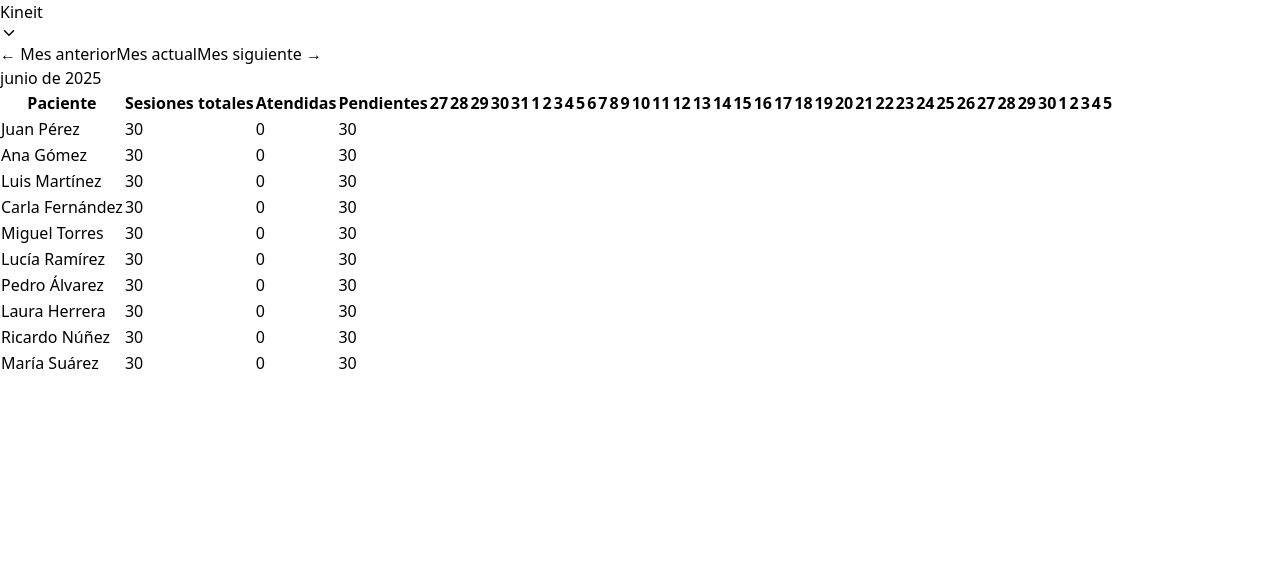
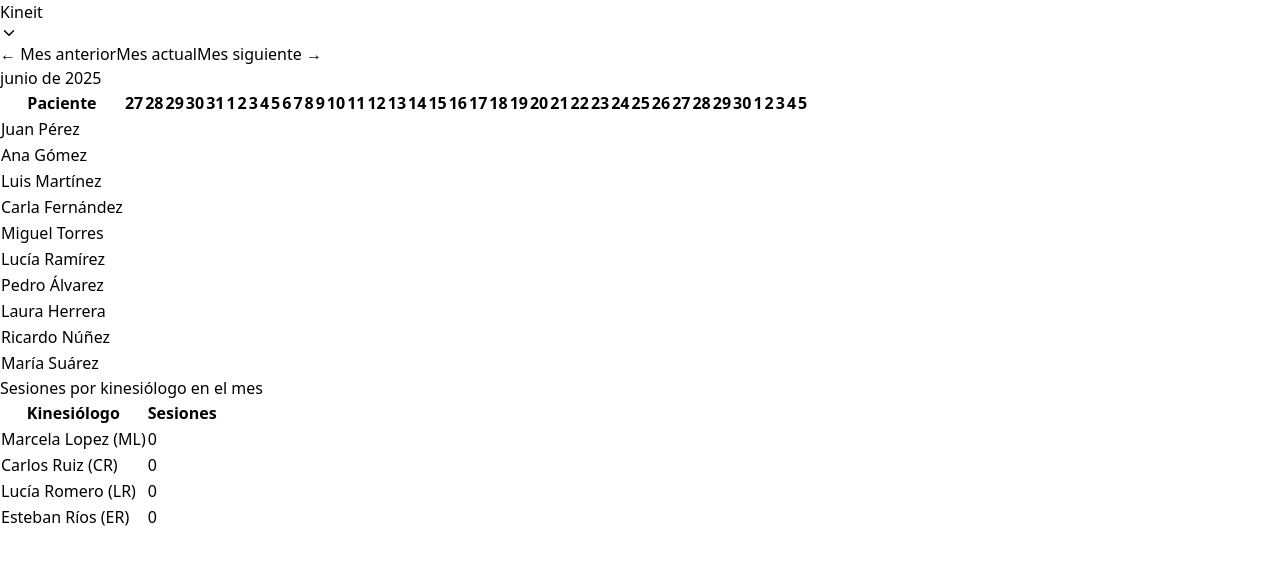
Before and after one commit to leonardo-santucho/keneit-front, a React (Vite) app: page /matrix in a window 1280 px wide. Shown: the top 564 px of the page. Built offline with nearby package versions, Linux system fonts and the light colour scheme.

Commit message:
add TherapistSummary component

```diff
--- /dev/null
+++ b/src/components/TherapistSummary.jsx
@@ -0,0 +1,33 @@
+// TherapistSummary.jsx
+import React from "react";
+
+export default function TherapistSummary({ therapistStats, kinesiologists }) {
+  const getTherapistName = (initials) => {
+    const found = kinesiologists.find(k => k.initials === initials);
+    return found ? `${found.name} (${found.initials})` : initials;
+  };
+
+  const sortedStats = Object.entries(therapistStats).sort(([, a], [, b]) => b - a);
+
+  return (
+    <div className="mt-6">
+      <h3 className="text-md font-semibold mb-2">Sesiones por kinesiólogo en el mes</h3>
+      <table className="min-w-sm border text-sm">
+        <thead>
+          <tr>
+            <th className="border px-2 py-1 bg-gray-100">Kinesiólogo</th>
+            <th className="border px-2 py-1 bg-gray-100 text-center">Sesiones</th>
+          </tr>
+        </thead>
+        <tbody>
+          {sortedStats.map(([initials, count]) => (
+            <tr key={initials}>
+              <td className="border px-2 py-1 whitespace-nowrap">{getTherapistName(initials)}</td>
+              <td className="border px-2 py-1 text-center">{count}</td>
+            </tr>
+          ))}
+        </tbody>
+      </table>
+    </div>
+  );
+}
--- a/src/pages/Matrix.jsx
+++ b/src/pages/Matrix.jsx
@@ -1,7 +1,9 @@
 // Matrix.jsx
 import React, { useState, useEffect } from "react";
 import { patientsMock } from "../data/patientsMock";
+import { kinesiologistsMock } from "../data/kinesiologistsMock";
 import TherapistSelector from "../components/TherapistSelector";
+import TherapistSummary from "../components/TherapistSummary";
 
 export default function Matrix() {
   const [data, setData] = useState([]);
@@ -79,6 +81,23 @@ export default function Matrix() {
     return date.toLocaleDateString('es-ES', { month: 'long', year: 'numeric' });
   };
 
+  const therapistStats = {};
+  kinesiologistsMock.forEach(k => {
+    therapistStats[k.initials] = 0;
+  });
+
+  const monthDateStrs = dates
+    .filter(date => date.getMonth() === currentMonth)
+    .map(date => date.toISOString().split("T")[0]);
+
+  data.forEach((patient) => {
+    patient.sessions.forEach((s) => {
+      if (monthDateStrs.includes(s.date)) {
+        therapistStats[s.therapist] = (therapistStats[s.therapist] || 0) + 1;
+      }
+    });
+  });
+
   return (
     <div className="overflow-auto">
       <div className="flex justify-between items-center mb-4 gap-2 flex-wrap">
@@ -111,9 +130,6 @@ export default function Matrix() {
         <thead>
           <tr>
             <th className="border px-2 py-1 bg-gray-100 sticky left-0 z-10">Paciente</th>
-            <th className="border px-2 py-1 bg-gray-100 sticky left-[140px] z-10">Sesiones totales</th>
-            <th className="border px-2 py-1 bg-gray-100 sticky left-[200px] z-10">Atendidas</th>
-            <th className="border px-2 py-1 bg-gray-100 sticky left-[280px] z-10">Pendientes</th>
             {dates.map((date) => {
               const isCurrentMonth = date.getMonth() === currentMonth;
               const isToday = date.toISOString().split("T")[0] === todayStr;
@@ -134,19 +150,11 @@ export default function Matrix() {
           </tr>
         </thead>
         <tbody>
-          {data.map((patientRow, idx) => {
-            const monthDates = dates.filter(date => date.getMonth() === currentMonth);
-            const sessionDates = patientRow.sessions.map(s => s.date);
-            const attended = monthDates.filter(date => sessionDates.includes(date.toISOString().split("T")[0])).length;
-            const total = monthDates.length;
-            const pending = total - attended;
-
-            return (
+          {data.map((patientRow, idx) => (
             <tr key={idx}>
-                <td className="border px-2 py-1 sticky left-0 bg-white z-0 whitespace-nowrap">{patientRow.patient}</td>
-                <td className="border px-2 py-1 text-center sticky left-[140px] bg-white z-0">{total}</td>
-                <td className="border px-2 py-1 text-center sticky left-[200px] bg-white z-0">{attended}</td>
-                <td className="border px-2 py-1 text-center sticky left-[280px] bg-white z-0">{pending}</td>
+              <td className="border px-2 py-1 sticky left-0 bg-white z-0 whitespace-nowrap">
+                {patientRow.patient}
+              </td>
               {dates.map((date) => {
                 const dateStr = date.toISOString().split("T")[0];
                 const session = patientRow.sessions.find((s) => s.date === dateStr);
@@ -162,8 +170,7 @@ export default function Matrix() {
                 );
               })}
             </tr>
-            );
-          })}
+          ))}
         </tbody>
       </table>
 
@@ -175,6 +182,11 @@ export default function Matrix() {
           visibleRemove={hasTherapistAssigned}
         />
       )}
+
+      <TherapistSummary
+        therapistStats={therapistStats}
+        kinesiologists={kinesiologistsMock}
+      />
     </div>
   );
 }
```
Lines whose indentation alone changed are shown as unchanged.
